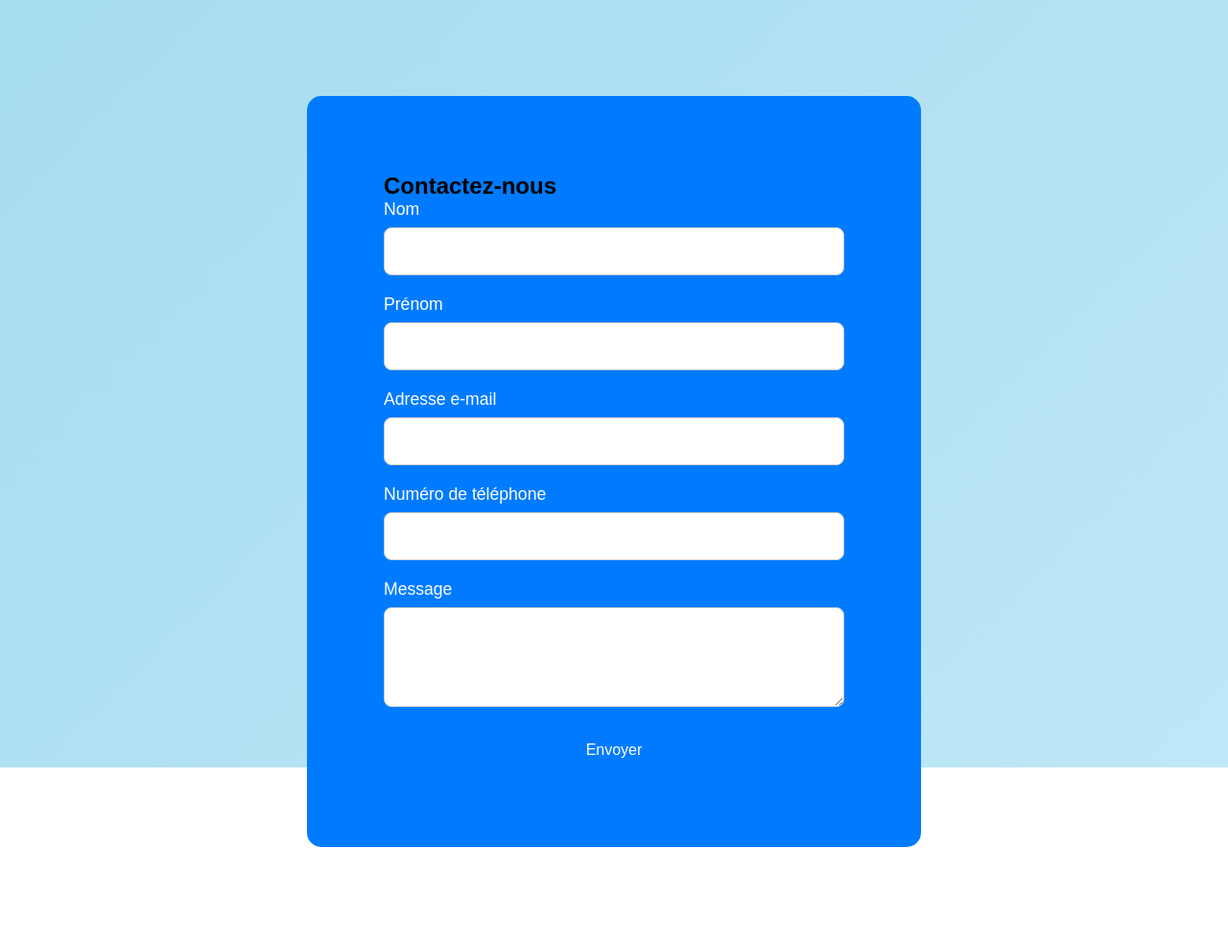
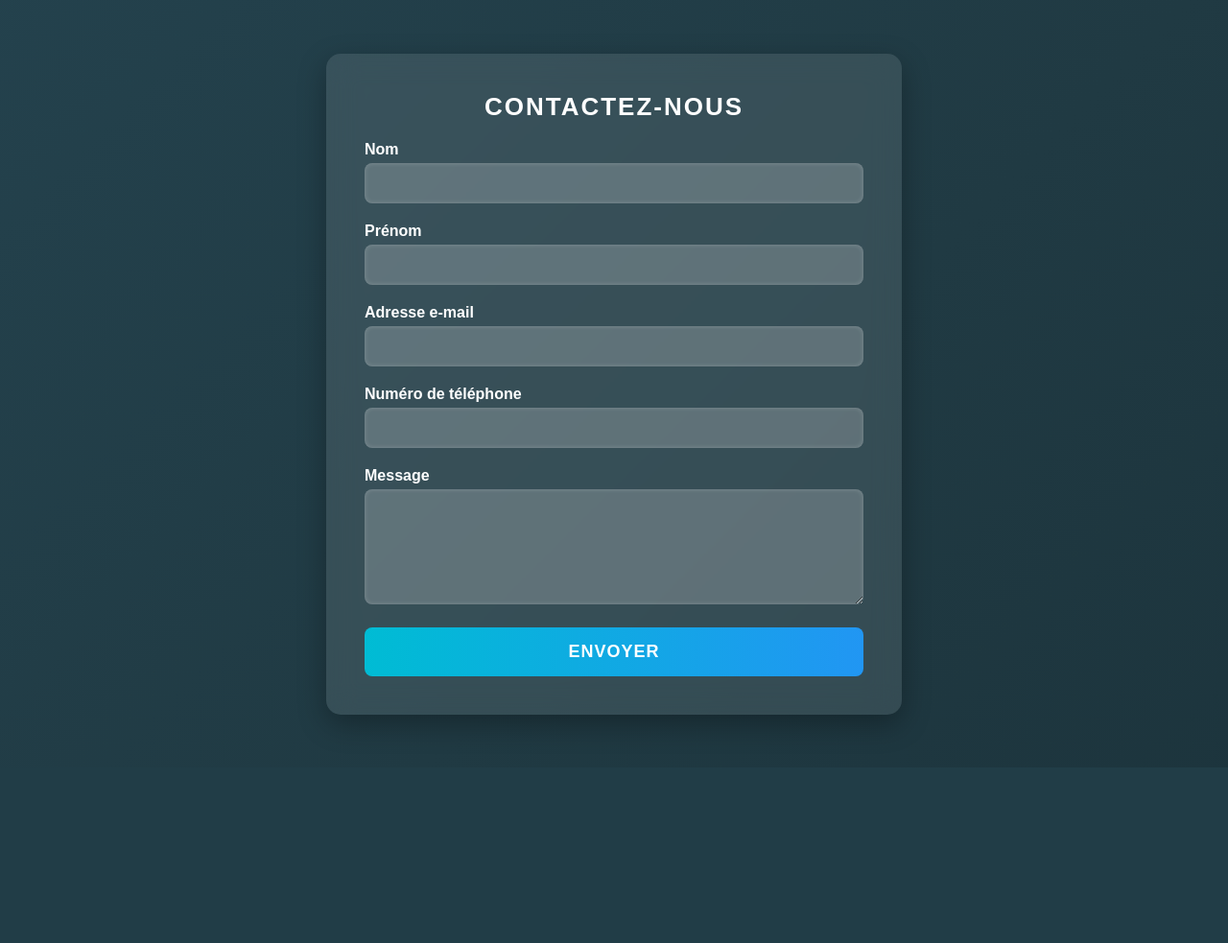
Before and after one commit to LAnisK/Filelec_Final, a PHP site: page /vue/select/vue_select_contact.php in a window 1280 px wide. Shown: the whole page at 96% size. After the commit the page ends 764 px from the top, so only its background shows below. Run offline with PHP 8.4, Linux system fonts and the light colour scheme; some libraries are stand-ins or nearby versions.

Commit message:
contact page

```diff
--- a/FILELEC/assets/css/contact.css
+++ b/FILELEC/assets/css/contact.css
@@ -1,97 +1,119 @@
-/* Réinitialisation des marges et styles de base */
+/* Réinitialisation */
 * {
     margin: 0;
     padding: 0;
     box-sizing: border-box;
-    font-family: Arial, sans-serif;
+    font-family: "Poppins", sans-serif;
 }
 
-/* Arrière-plan avec effet 3D */
-.background-3d {
-    position: fixed;
-    top: 0;
-    left: 0;
-    width: 100%;
+/* Arrière-plan avec animation fluide */
+body {
+    background: linear-gradient(-45deg, #0f2027, #203a43, #2c5364);
+    background-size: 400% 400%;
+    animation: gradientFlow 10s ease infinite;
+    display: flex;
+    justify-content: center;
+    align-items: center;
     height: 100vh;
-    background: linear-gradient(135deg, #a6dcef, #d7f3ff);
-    display: flex;
-    align-items: center;
-    justify-content: center;
-    z-index: -1;
 }
 
-/* Conteneur principal du formulaire */
+@keyframes gradientFlow {
+    0% { background-position: 0% 50%; }
+    50% { background-position: 100% 50%; }
+    100% { background-position: 0% 50%; }
+}
+
+/* Conteneur du formulaire */
 .contact-container {
-
-    background: #007BFF;
-    padding: 80px; /* Réduction du padding pour diminuer la taille interne */
+    background: rgba(255, 255, 255, 0.1);
+    padding: 40px;
     border-radius: 15px;
     width: 50%;
-    max-width: 650px;
-    margin: 100px auto; /* Ajout de marge supérieure pour l'éloigner de la navbar */
+    max-width: 600px;
+    backdrop-filter: blur(15px);
+    box-shadow: 0 10px 30px rgba(0, 0, 0, 0.3);
+    text-align: center;
+    transition: 0.3s ease-in-out;
 }
 
-
-/* Label styles */
-label {
-    display: block;
-    font-size: 1.1rem;
-    color: #fff;
-    margin-bottom: 8px;
-    font-weight: 600px;
-
+.contact-container:hover {
+    transform: translateY(-5px);
 }
 
-.form-group input,
-.form-group textarea {
-    width: 100%;
-
-    padding: 15px;
+/* Titre */
+h2 {
+    color: #ffffff;
+    font-size: 26px;
     margin-bottom: 20px;
-    border: 1px solid #ccc;
-    border-radius: 8px;
-    background-color: #ffffff;
-    color: #fff;
-    font-size: 1rem;
-    transition: border 0.3s ease-in-out;
-
+    text-transform: uppercase;
+    letter-spacing: 2px;
 }
 
-.form-group input:focus,
-.form-group textarea:focus {
-    outline: none;
-    border-color: #0056b3;
-    box-shadow: 0 0 8px rgba(0, 91, 187, 0.5);
+/* Champs du formulaire */
+.form-group {
+    margin-bottom: 20px;
+    text-align: left;
 }
 
-/* Bouton d'envoi */
+label {
+    color: white;
+    font-weight: 600;
+    margin-bottom: 5px;
+    display: block;
+}
+
+input, textarea {
+    width: 100%;
+    padding: 12px;
+    border: none;
+    border-radius: 8px;
+    font-size: 1rem;
+    background: rgba(255, 255, 255, 0.2);
+    color: #E0E0E0; /* Couleur du texte plus claire */
+    transition: 0.3s;
+    outline: none;
+    box-shadow: inset 0 0 5px rgba(255, 255, 255, 0.2);
+}
+
+textarea {
+    min-height: 120px;
+    resize: vertical;
+}
+
+/* Effet néon au focus */
+input:focus, textarea:focus {
+    border: 2px solid #00bcd4;
+    box-shadow: 0 0 15px rgba(0, 188, 212, 0.6);
+}
+
+/* Effet de survol */
+input:hover, textarea:hover {
+    background: rgba(255, 255, 255, 0.3);
+}
+
+/* Placeholder */
+input::placeholder, textarea::placeholder {
+    color: rgba(255, 255, 255, 0.7);
+}
+
+/* Bouton */
 button {
     width: 100%;
-    background: #007BFF;
+    padding: 15px;
+    background: linear-gradient(90deg, #00bcd4, #2196F3);
     color: white;
-    padding: 12px;
-    font-size: 16px;
     border: none;
-    border-radius: 5px;
+    border-radius: 8px;
+    font-size: 18px;
+    font-weight: bold;
     cursor: pointer;
-    transition: 0.3s;
+    transition: 0.3s ease-in-out;
+    text-transform: uppercase;
+    letter-spacing: 1px;
 }
 
 button:hover {
-    background: #0056b3;
-    box-shadow: 0 0 10px rgba(0, 91, 187, 0.5);
+    background: linear-gradient(90deg, #2196F3, #00bcd4);
+    box-shadow: 0 5px 20px rgba(0, 188, 212, 0.6);
+    transform: scale(1.05);
 }
-
-
-/* Form hover effects */
-.contact-container:hover {
-    transform: translateY(-10px);
-    box-shadow: 0 10px 30px rgba(51, 0, 255, 0.2);
-
-
-}
-
-.background-3d {
-    background-size: 200% 200%;
-    animation: moveBackground 10s infinite linear;
-}
--- a/FILELEC/vue/select/vue_select_contact.php
+++ b/FILELEC/vue/select/vue_select_contact.php
@@ -27,7 +27,7 @@
             <div class="form-group">
                 <label for="telephone">Numéro de téléphone</label>
                 <input type="tel" id="telephone" name="telephone" required>
-
+            </div> <!-- Fermeture ajoutée ici -->
             <div class="form-group">
                 <label for="message">Message</label>
                 <textarea id="message" name="message" rows="4" required></textarea>
@@ -38,13 +38,13 @@
 
     <script>
         document.getElementById("contact-form").addEventListener("submit", function(event) {
-            event.preventDefault();
+            event.preventDefault(); // Empêche la soumission immédiate
             Swal.fire({
                 title: "Message envoyé!",
                 text: "Nous avons bien reçu votre message et nous vous contacterons sous peu.",
                 icon: "success"
             }).then(() => {
-                this.submit();
+                this.submit(); // Soumet le formulaire après l'affichage du message
             });
         });
     </script>
--- a/FILELEC/vue/select/vue_select_inscription.php
+++ b/FILELEC/vue/select/vue_select_inscription.php
@@ -4,7 +4,7 @@
     <meta charset="UTF-8">
     <meta name="viewport" content="width=device-width, initial-scale=1.0">
     <title>Contact - Pièces Mécaniques</title>
-    <link rel="stylesheet" href="assets/css/contact.css">
+    <link rel="stylesheet" href="assets/css/inscriptions.css">
     <script src="https://cdn.jsdelivr.net/npm/sweetalert2@11"></script>
 </head>
 <body>
```
Also changed, not shown: FILELEC/assets/js/contact.js (added, +15 -0 lines), FILELEC/sql/filelec.sql (+27 -33 lines), FILELEC/vue/insert/vue_insert_contact.php (+29 -17 lines).
